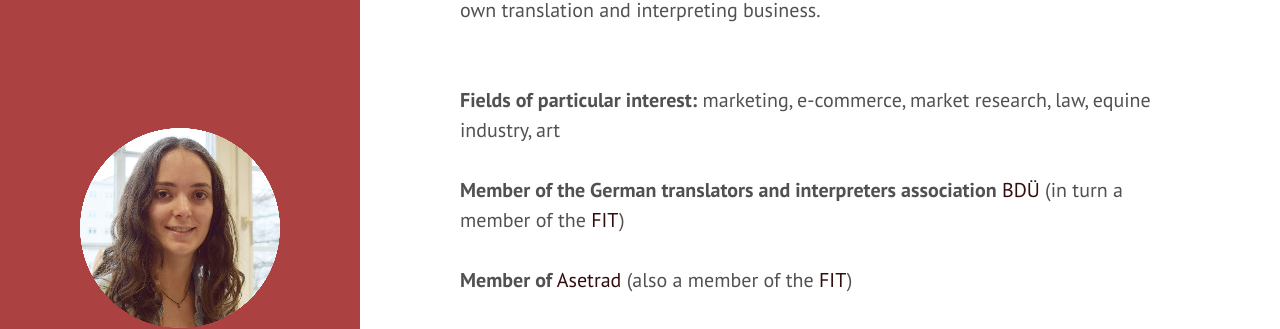
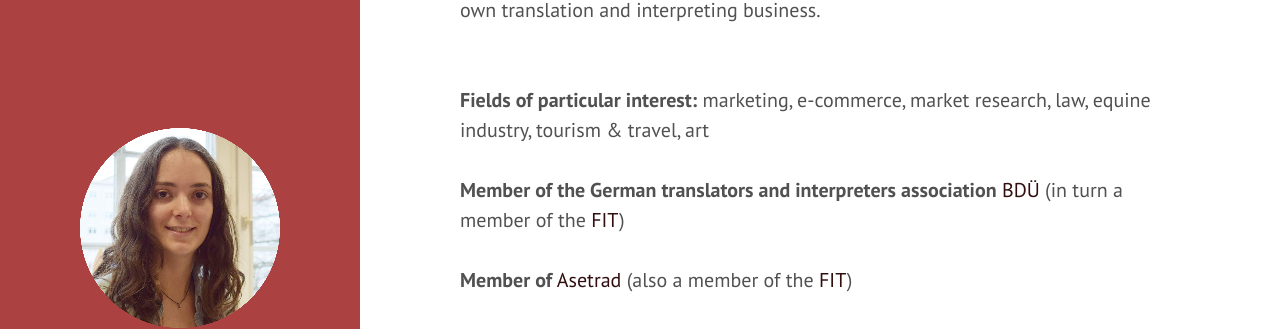
Before and after one commit to Zahra-Claire-Bahrani-Peacock/zahra-claire-bahrani-peacock.github.io, a Jekyll site: the page built from about.md, in a window 1280 px wide and 900 px high, scrolled down 1468 px. Shown: the part 173-502 px from the top of the window. Built offline with Jekyll 4.4.1, drawn with Linux system fonts in a browser that asks for light colours.

Commit message:
Update June 2021

```diff
--- a/about.md
+++ b/about.md
@@ -34,7 +34,7 @@ I began working part-time as a freelance translator and interpreter in 2017, wor
 After completing the course in 2018 and moving to Spain, I spent nine months at a translation agency in Malaga as their in-house translator, proofreader and translation project manager for English and German, whilst continuing to work part-time as a freelancer. It was in 2019 that I decided to dedicate myself full-time to my own translation and interpreting business.
 <br/>
 <br/>
-<b>Fields of particular interest:</b> marketing, e-commerce, market research, law, equine industry, art
+<b>Fields of particular interest:</b> marketing, e-commerce, market research, law, equine industry, tourism & travel, art
 <br/>
 <b>Member of the German translators and interpreters association</b> <a href="https://bdue.de/en/bdue/" target="_blank">BDÜ</a> (in turn a member of the <a href="https://www.fit-ift.org/" target="_blank">FIT</a>)
 <br/>
--- a/index.html
+++ b/index.html
@@ -15,7 +15,7 @@ description: Zahra-Claire Bahrani-Peacock is an English translator for economics
 <br/>
 <br/>
 <div align="center">marketing - e&#8209;commerce - market research</div>
-<div align="center">law - equine industry - academic papers</div>
+<div align="center">law - equine industry - tourism & travel - academic papers</div>
 <br/>
 <br/>
 Zahra-Claire Bahrani-Peacock – sworn, state-certified translator and interpreter
```
